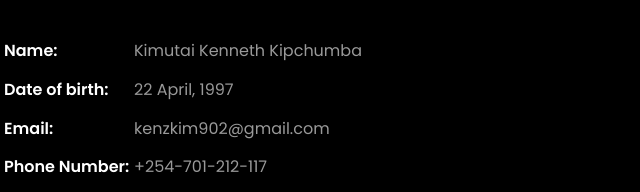
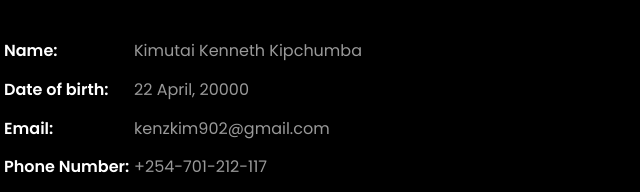
Before and after one commit to kimutai-kenneth/kimutai-kenneth.github.io, a plain HTML site: page index.html in a window 1280 px wide. Shown: the part 1108-1300 px from the top of the page, 589-1229 px from the left. Drawn offline with Linux system fonts and the light colour scheme; files whose address does not match are found by name.

Commit message:
Update index.html

```diff
--- a/index.html
+++ b/index.html
@@ -87,7 +87,7 @@
 		            <p>I am a software Engineer and website developer with a strong passion for creating innovative and user-friendly web applications.With a strong work ethic and excellent problem-solving skills. I have a passion for learning and keeping up with the latest trends and technologies in the software development industry.</p>
 		            <ul class="about-info mt-4 px-md-0 px-2">
 		            	<li class="d-flex"><span>Name:</span> <span>Kimutai Kenneth Kipchumba</span></li>
-		            	<li class="d-flex"><span>Date of birth:</span> <span>22 April, 1997</span></li>
+		            	<li class="d-flex"><span>Date of birth:</span> <span>22 April, 20000</span></li>
 		            	<li class="d-flex"><span>Email:</span> <span>kenzkim902@gmail.com</span></li>
 		            	<li class="d-flex"><span>Phone Number: </span> <span>+254-701-212-117</span></li>
 		            </ul>
```
